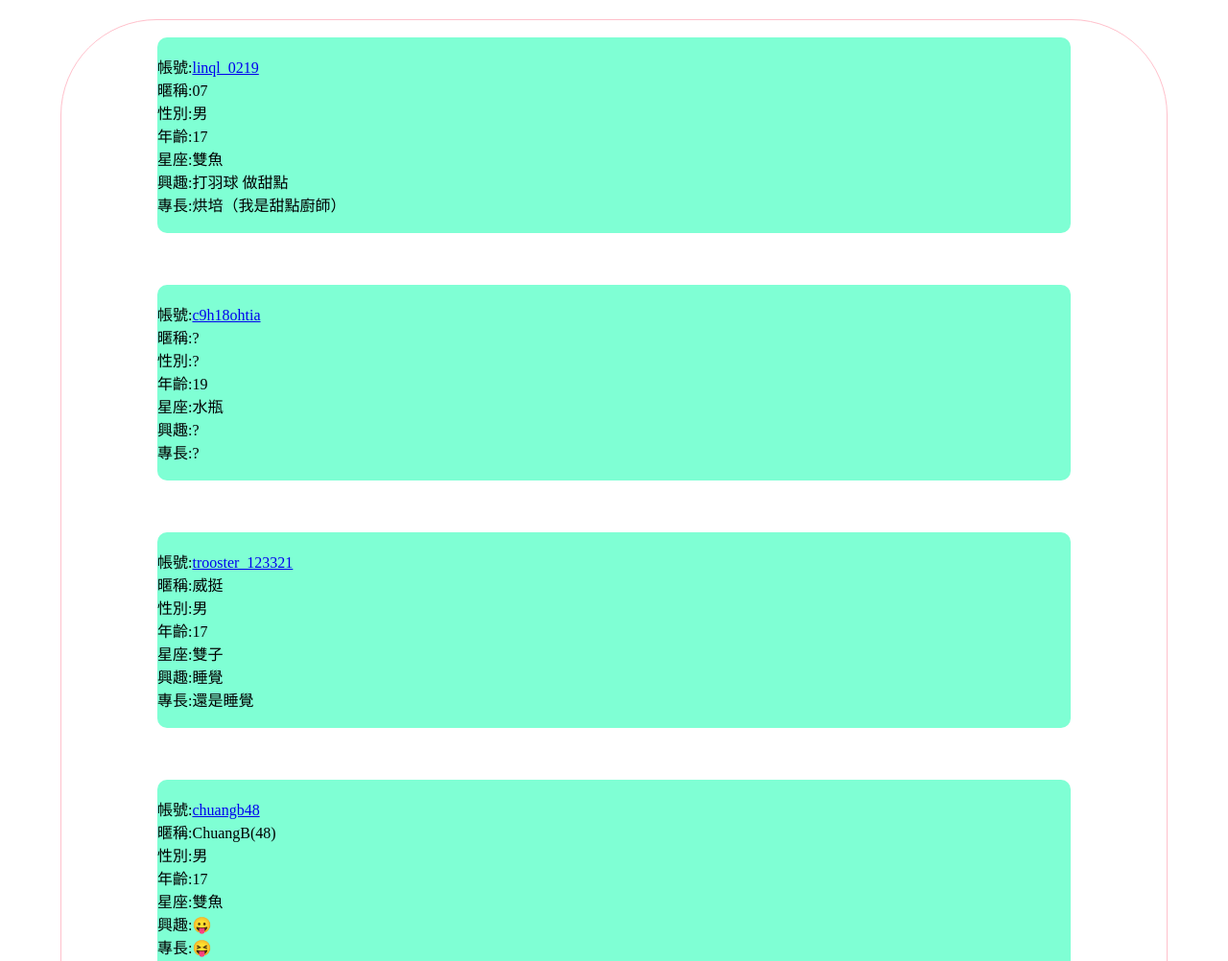
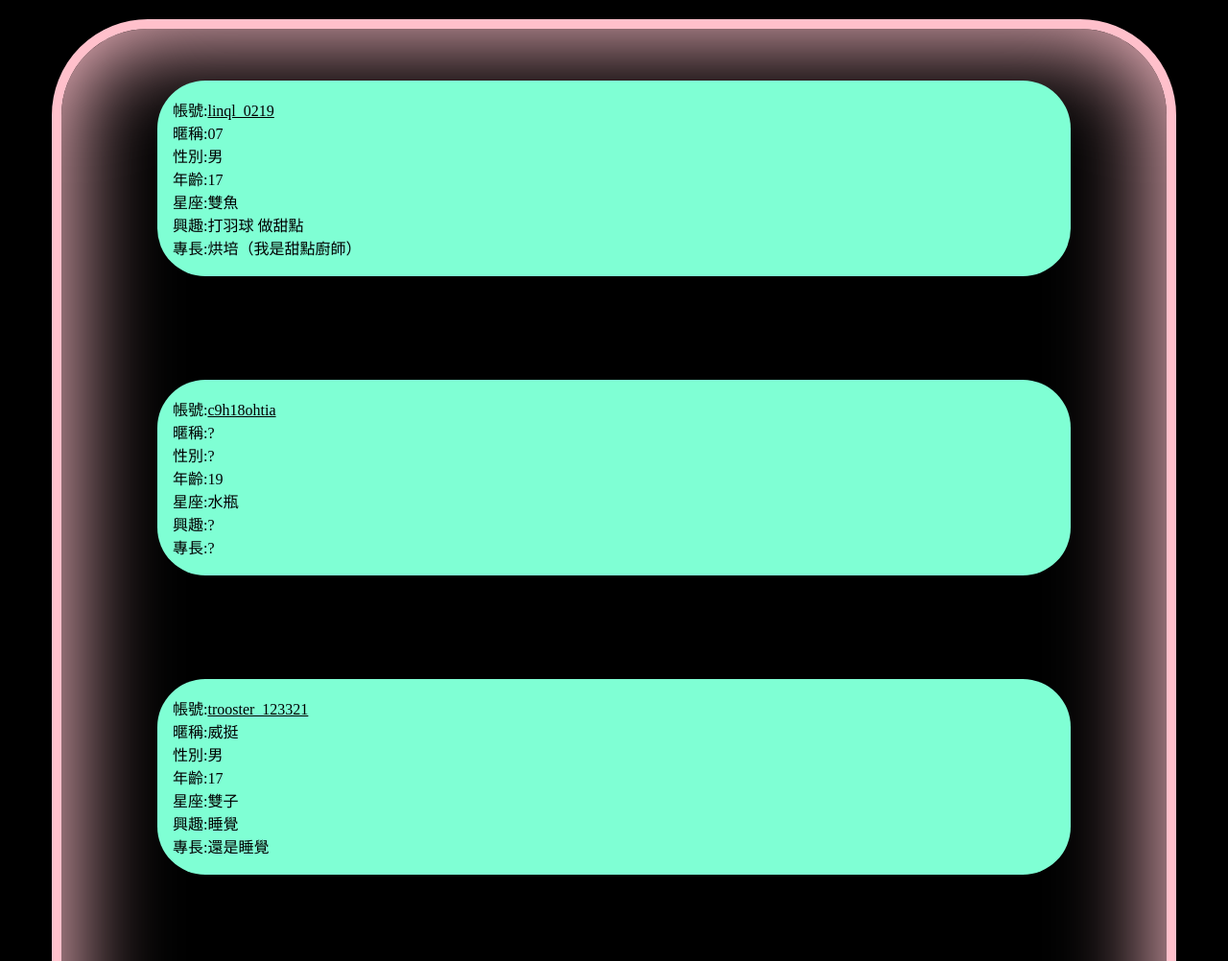
Before and after one commit to ChuangB48/all_users_introduction, a plain HTML site: page index.html in a window 1280 px wide. Shown: the top 1002 px of the page at 96% size. Drawn offline with Linux system fonts and the light colour scheme.

Commit message:
Update index.html

```diff
--- a/index.html
+++ b/index.html
@@ -3,13 +3,17 @@
     <head>
         <title>self introduction</title>
         <style>
+            body{
+                background-color: black;
+            }
             #board{
                 position: absolute;
                 left: 50%;
                 top: 20px;
                 transform: translateX(-50%);
                 width: 90%;
-                border: 1px pink solid;
+                border: 10px pink solid;
+                box-shadow: 0px 0px 100px 10px pink inset;
                 border-radius: 100px;
             }
             .per_board{
@@ -17,7 +21,25 @@
                 left: 100px;
                 width: calc(100% - 200px);
                 background-color: aquamarine;
+                border-radius: 50px;
+                transition: all 300ms ease-in-out;
+            }
+            .per_board:hover{
                 border-radius: 10px;
+                transition: all 300ms ease-in-out;
+            }
+            a{
+                text-decoration: underline;
+                color: black;
+                transition: all 10ms;
+            }
+            a:hover{
+                background-color: blanchedalmond;
+                transition: all 10ms;
+            }
+            a:active{
+                background-color: midnightblue;
+                transition: all 10ms;
             }
         </style>
         <meta charset="UTF-8">
@@ -60,7 +82,7 @@
                 else{
                     age=intro[a].age_pronoun;
                 }
-                document.getElementById("board").innerHTML+="<br><div class='per_board'><br><div><span>帳號:</span><a href='https://www.instagram.com/"+intro[a].name+"'>"+intro[a].name+"</a></div><div><span>暱稱:</span>"+intro[a].nickname+"</div><div><span>性別:</span>"+intro[a].gender+"</div><div><span>年齡:</span>"+age+"</div><div><span>星座:</span>"+intro[a].star+"</div><div><span>興趣:</span>"+intro[a].interest+"</div><div><span>專長:</span>"+intro[a].exper+"</div><br></div><br><br>";
+                document.getElementById("board").innerHTML+="<br><br><br><div class='per_board'><br><div><span>&ensp;&ensp;帳號:</span><a href='https://www.instagram.com/"+intro[a].name+"' target='_blank'>"+intro[a].name+"</a></div><div><span>&ensp;&ensp;暱稱:</span>"+intro[a].nickname+"</div><div><span>&ensp;&ensp;性別:</span>"+intro[a].gender+"</div><div><span>&ensp;&ensp;年齡:</span>"+age+"</div><div><span>&ensp;&ensp;星座:</span>"+intro[a].star+"</div><div><span>&ensp;&ensp;興趣:</span>"+intro[a].interest+"</div><div><span>&ensp;&ensp;專長:</span>"+intro[a].exper+"</div><br></div><br><br><br>";
             }
         </script>
     </body>
```
